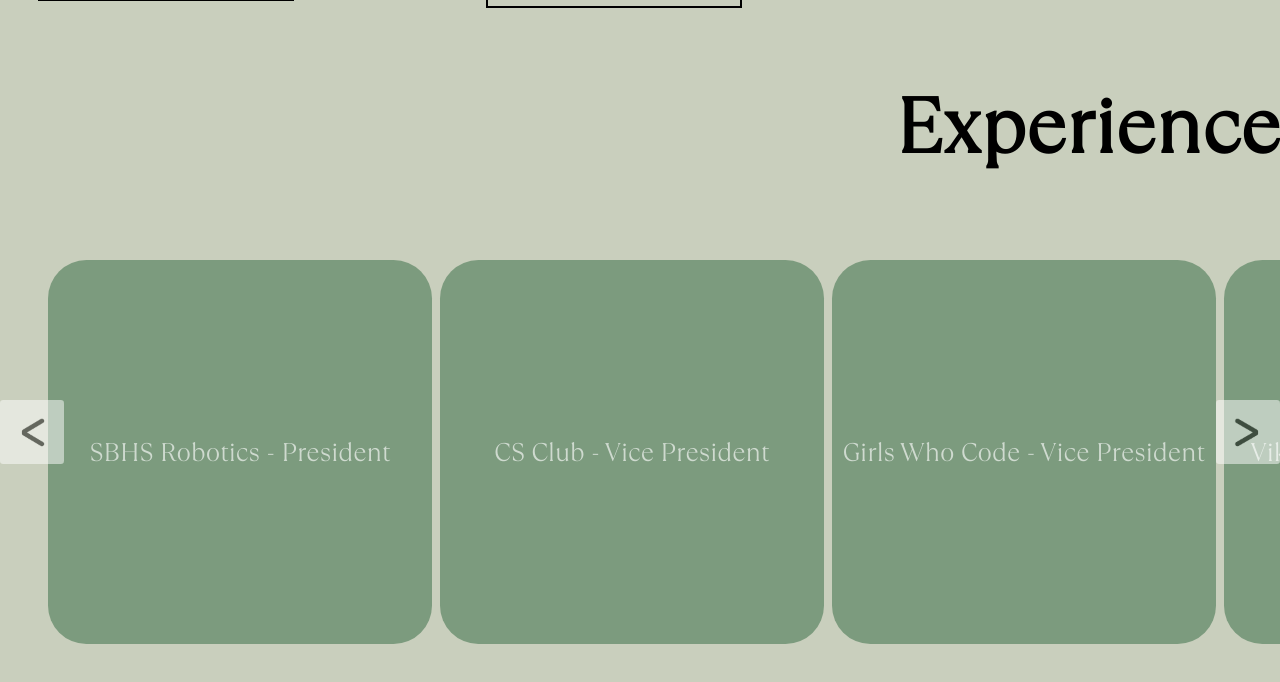
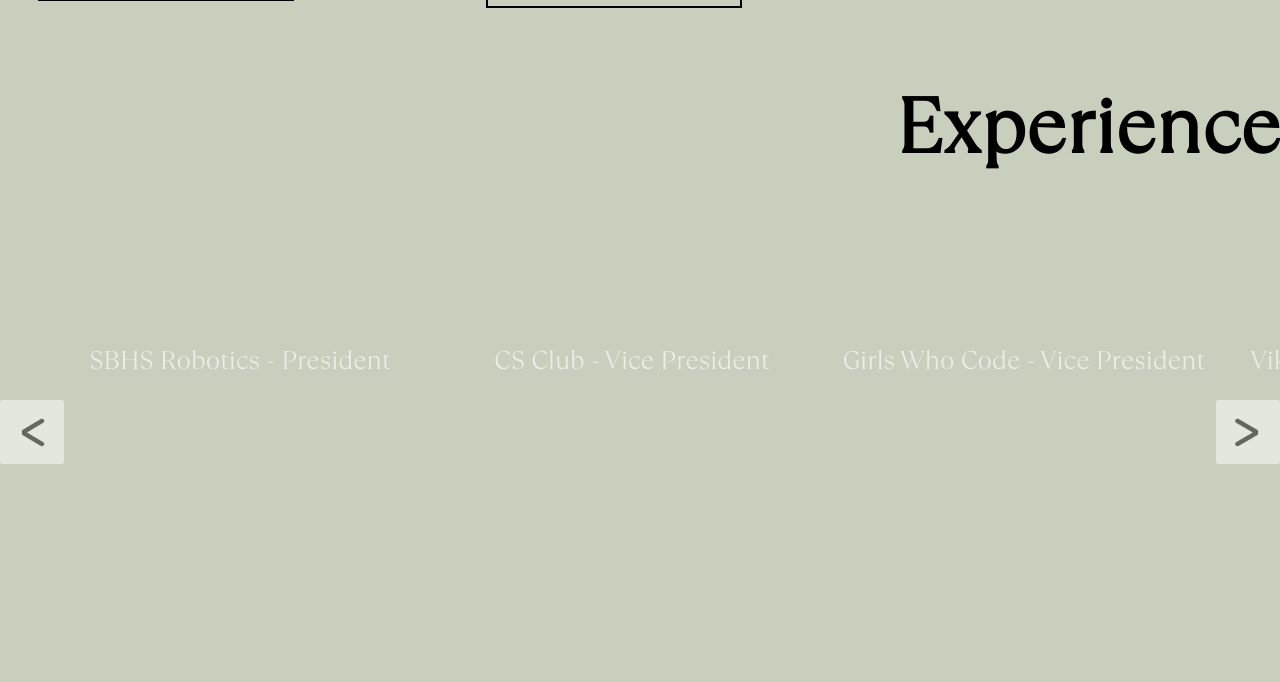
Before and after one commit to anikat2/anikaportfolio, a React (Create React App) app: page / in a window 1280 px wide. Shown: the part 2006-2688 px from the top of the page. Built offline with nearby package versions, Linux system fonts and the light colour scheme.

Commit message:
edited carousel

```diff
--- a/src/App.js
+++ b/src/App.js
@@ -18,6 +18,7 @@ import gmail from './gmaill.png';
 import tiktok from './tiktok-logo-on-transparent-background-free-vector-removebg-preview.png';
 import discord from './discord.png';
 import AnimatedCursor from "react-animated-cursor"
+import carouselImg from "./carousel.png"
 import Arrow from './OCR-A_char_Greater-Than_Sign.svg-removebg-preview.png'
 import { useRef } from 'react';
 
@@ -175,9 +176,9 @@ function App() {
         <button className="carousel-arrow carousel-arrow--next" onClick={handleCarouselMove}>
           <img className= 'nextArrow' src={Arrow}/>
         </button>
-        <div className="carousel-container" ref={carouselRef}>
-          <div className="carousel-slide">
-          SBHS Robotics - President
+        <div className="carousel-container"  ref={carouselRef}>
+          <div className="carousel-slide" style={{backgroundImage: "url("+{carouselImg}+")"}}>
+              SBHS Robotics - President
           </div>
           <div className="carousel-slide">
           CS Club - Vice President
--- a/src/index.css
+++ b/src/index.css
@@ -668,6 +668,8 @@ main {
 }
 
 .carousel-slide {
+  width: 200px;
+  height: 200px;
   flex: 1 0 30%;
   border-radius: 10%;
   aspect-ratio: 1;
@@ -675,7 +677,6 @@ main {
   display: flex;
   justify-content: center;
   align-items: center;
-  background-color: #7c9b7e;
   color: rgba(255, 255, 255, 0.63);
   scroll-snap-align: center;
   font-size: 2vw;
@@ -686,7 +687,6 @@ main {
     flex: 1 0 90%;
   }
 }
-
 footer {
   position: absolute;
   width: 100%;
```
Also changed, not shown: src/carousel.png (added), 1 other file (tests, documents, lock files or other folders).
